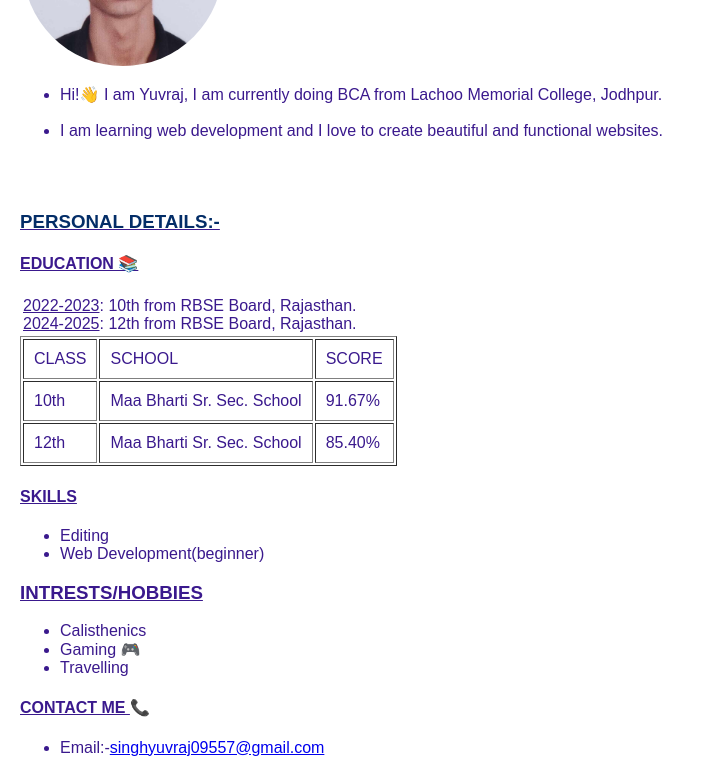
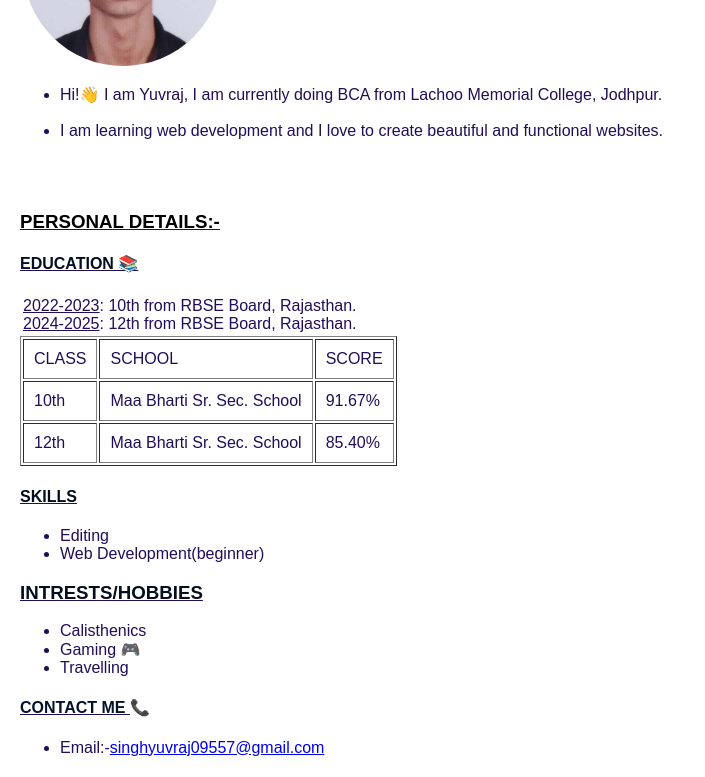
Before and after one commit to yuvrajsingh318/Portfolio, a plain HTML site: page index.html in a window 1280 px wide. Shown: the part 157-934 px from the top of the page, without its empty margins (0-705 px from the left). Drawn offline with Linux system fonts and the light colour scheme.

Commit message:
Add files via upload

```diff
--- a/index.html
+++ b/index.html
@@ -7,7 +7,7 @@
             background-color: rgba(255, 255, 255, 0.605);
             font-family: Arial, sans-serif;
             margin: 20px;
-            color: #3a198d;
+            color: #220d57;
         }
     </style>
 </head>
@@ -26,8 +26,8 @@
    <li> Hi!👋 I am Yuvraj, I am currently doing BCA from Lachoo Memorial College, Jodhpur.</li><br>
    <li> I am learning web development and I love to create beautiful and functional websites.</li>
     </ul> <br><br>
-    <h3><u><span style="color: rgb(3, 45, 103);">PERSONAL DETAILS:-</span></u></h3>
-    <h4> <u>EDUCATION 📚</u></h4>
+    <h3><u><span style="color: rgb(0, 0, 0);">PERSONAL DETAILS:-</span></u></h3>
+    <h4> <u><span style="color: rgb(2, 15, 32);">EDUCATION 📚 </span></u></h4>
     <table>
         <tr>
             <td>
@@ -52,18 +52,18 @@
             <td> 85.40%</td>
         </tr>
     </table>
-    <h4> <u>SKILLS </u></h4>
+    <h4> <u><span style="color: rgb(2, 13, 28);">SKILLS </span></u></h4>
     <ul>
         <li>Editing</li>
         <li>Web Development(beginner)</li>
     </ul>
-    <h3> <u>INTRESTS/HOBBIES</u></h3>
+    <h3> <u><span style="color: rgb(3, 15, 29);">INTRESTS/HOBBIES</span></u></h3>
     <ul>
         <li>Calisthenics</li>
         <li>Gaming 🎮</li>
         <li>Travelling</li>
     </ul>
-    <h4> <u>CONTACT ME </u>📞</h4>
+    <h4> <u><span style="color: rgb(4, 19, 42);">CONTACT ME </span></u>📞</h4>
     <ul>
         <li>Email:-<a href="mailto:singhyuvraj09557@gmail.com">singhyuvraj09557@gmail.com</a></li>
 
```
